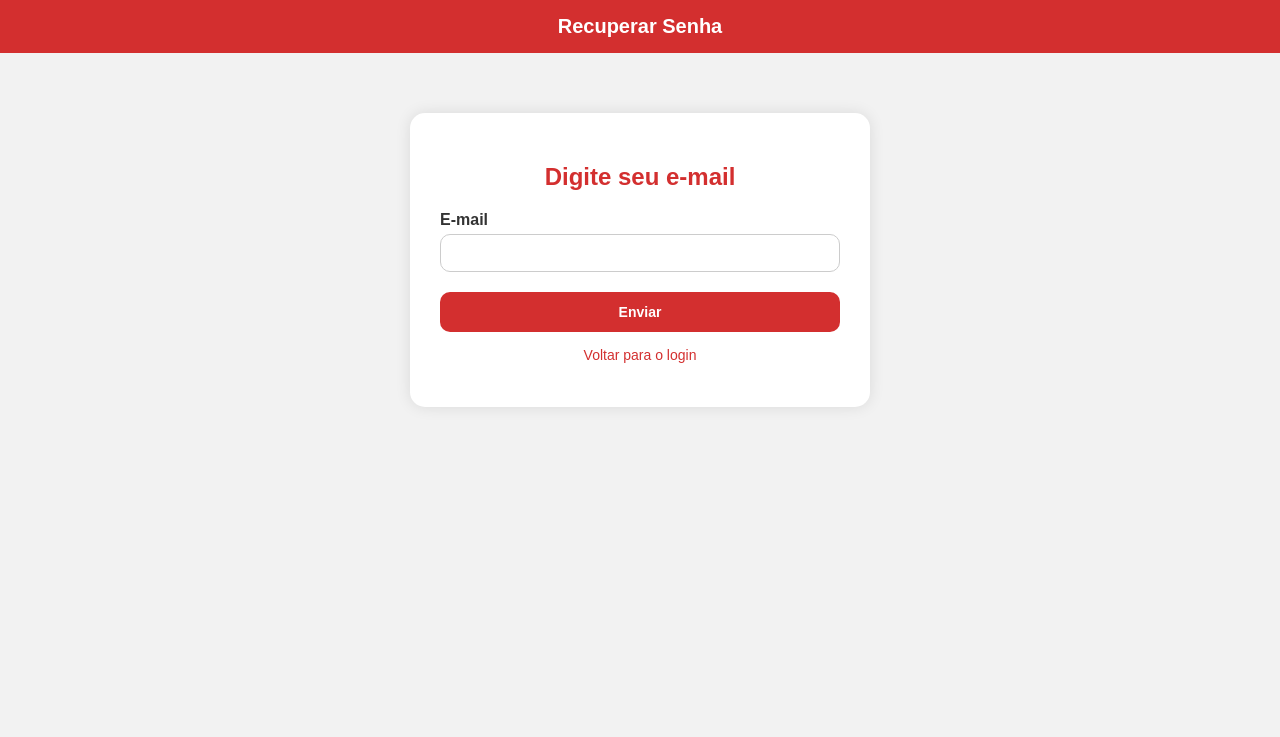
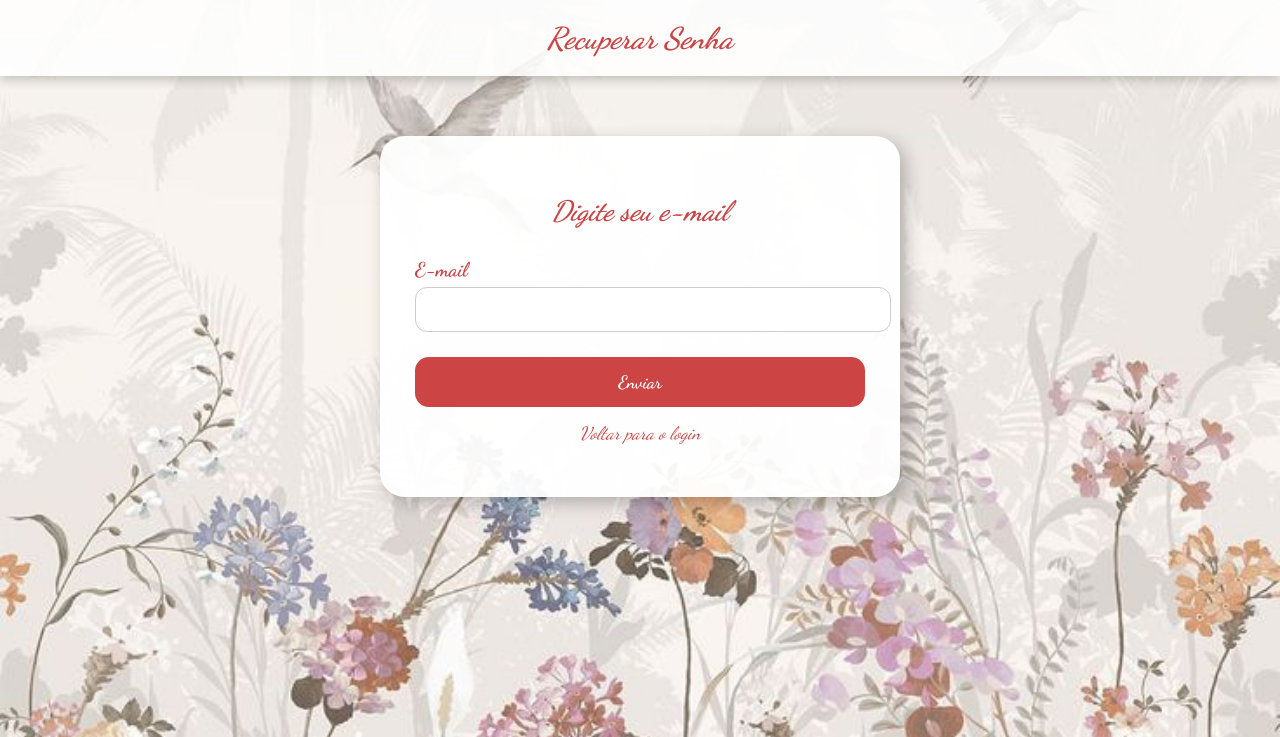
Before and after one commit to Raissa10cruz/Projeto, a PHP site: page /Kauany/recuperar_senha.php in a window 1280 px wide. Shown: the top 737 px of the page. Run offline with PHP 8.4, Linux system fonts and the light colour scheme.

Commit message:
alteracao

```diff
--- a/Kauany/recuperar_senha.php
+++ b/Kauany/recuperar_senha.php
@@ -6,7 +6,7 @@ $mensagem = "";
 if ($_SERVER['REQUEST_METHOD'] == 'POST') {
     $usuario = $_POST['usuario'] ?? '';
 
-    $stmt = $pdo->prepare("SELECT * FROM usuarios WHERE email = :usuario");
+    $stmt = $pdo->prepare("SELECT * FROM usuario WHERE email = :usuario");
     $stmt->bindParam(':usuario', $usuario);
     $stmt->execute();
 
@@ -24,90 +24,115 @@ if ($_SERVER['REQUEST_METHOD'] == 'POST') {
     <meta charset="UTF-8">
     <title>Recuperar Senha</title>
     <style>
+        @import url('https://fonts.googleapis.com/css2?family=Dancing+Script:wght@400..700&display=swap');
+
         body {
+            font-family: 'Dancing Script', cursive;
+            background: url('img/flores.jpg') no-repeat center center fixed;
+            background-size: cover;
             margin: 0;
-            font-family: Arial, sans-serif;
-            background: #f2f2f2;
+            padding: 0;
+            text-align: center;
         }
 
         .header {
-            background-color: #d32f2f;
-            color: white;
-            padding: 15px;
-            text-align: center;
-            font-size: 20px;
+            background-color: rgba(255, 255, 255, 0.85);
+            padding: 20px;
+            font-size: 30px;
+            color: #c44;
+            font-style: italic;
             font-weight: bold;
+            box-shadow: 0px 4px 10px rgba(0, 0, 0, 0.2);
         }
 
         .form-container {
-            max-width: 400px;
+            background-color: rgba(255, 255, 255, 0.95);
+            max-width: 450px;
             margin: 60px auto;
-            background-color: white;
-            padding: 30px;
-            border-radius: 15px;
-            box-shadow: 0 0 15px rgba(0,0,0,0.1);
+            padding: 35px;
+            border-radius: 25px;
+            box-shadow: 6px 6px 18px rgba(0,0,0,0.25);
         }
 
-        .form-container h2 {
-            color: #d32f2f;
-            margin-bottom: 20px;
-            text-align: center;
+        h2 {
+            color: #c44;
+            font-style: italic;
+            margin-bottom: 30px;
+            font-size: 28px;
         }
 
         label {
             display: block;
+            text-align: left;
             margin-bottom: 5px;
             font-weight: bold;
-            color: #333;
+            font-size: 20px;
+            color: #c44;
         }
 
         input[type="email"] {
             width: 100%;
-            padding: 10px;
-            margin-bottom: 20px;
+            padding: 12px;
+            margin-bottom: 25px;
             border: 1px solid #ccc;
-            border-radius: 10px;
-            font-size: 14px;
-            box-sizing: border-box;
+            border-radius: 12px;
+            font-size: 16px;
+            font-family: cursive;
         }
 
         button {
             width: 100%;
-            padding: 12px;
-            background-color: #d32f2f;
+            padding: 14px;
+            background-color: #c44;
             color: white;
             border: none;
-            border-radius: 10px;
-            font-size: 14px;
+            border-radius: 14px;
+            font-size: 18px;
             font-weight: bold;
             cursor: pointer;
-            transition: background-color 0.2s;
+            font-family: 'Dancing Script', cursive;
+            transition: background-color 0.3s ease;
         }
 
         button:hover {
-            background-color: #b71c1c;
+            background-color: #a33;
+        }
+
+        .mensagem {
+            color: #c44;
+            font-weight: bold;
+            margin-bottom: 15px;
+            font-size: 18px;
         }
 
         p {
-            text-align: center;
             margin-top: 15px;
-            font-size: 14px;
+            font-size: 18px;
         }
 
         a {
-            color: #d32f2f;
+            color: #c44;
             text-decoration: none;
+            font-style: italic;
         }
 
         a:hover {
             text-decoration: underline;
         }
 
-        .mensagem {
-            color: #d32f2f;
-            text-align: center;
-            font-weight: bold;
-            margin-bottom: 15px;
+        @media (max-width: 600px) {
+            .form-container {
+                margin: 30px 20px;
+                padding: 20px;
+            }
+
+            h2 {
+                font-size: 24px;
+            }
+
+            button {
+                font-size: 16px;
+            }
         }
     </style>
 </head>
--- a/index.html
+++ b/index.html
@@ -14,7 +14,7 @@
                 <img src="img/coelho.jpg" alt="Lyandra">
                 <p>Lyandra</p>
             </a>
-            <a href="raissa.html" class="circle">
+            <a href="Raissa/cadastrar.php" class="circle">
                 <img src="img/raissa.jfif" alt="Raissa">
                 <p>Raissa</p>
             </a>
@@ -22,7 +22,7 @@
                 <img src="img/imagem.jpg" alt="Maria Laura">
                 <p>Maria Laura</p>
             </a>
-            <a href="kauany.html" class="circle">
+            <a href="Kauany/index.php" class="circle">
                 <img src="img/kauany.jpg" alt="Kauany">
                 <p>Kauany</p>
             </a>
```
